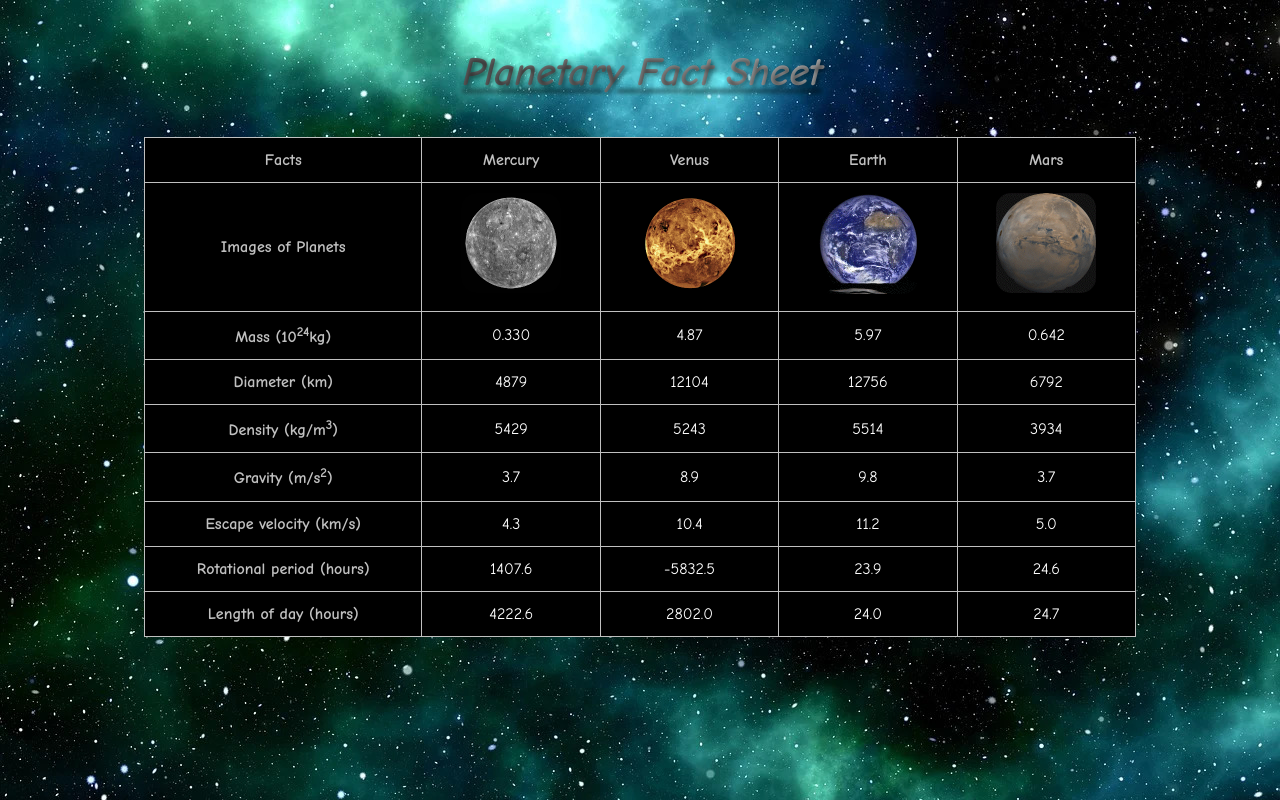
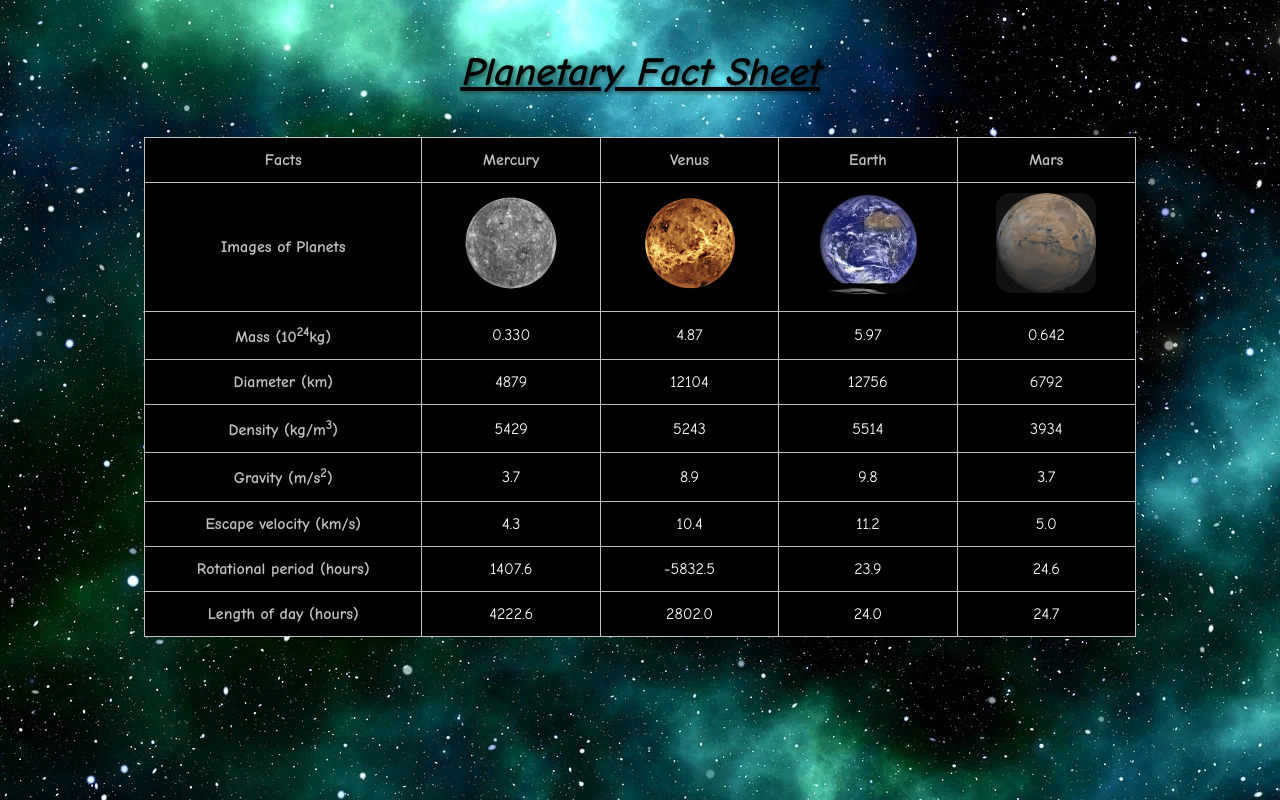
Before and after one commit to SamruddhiKakade/ITMD_361_Lab_6, a plain HTML site: page index.html in a window 1280 px wide. Drawn offline with Linux system fonts and the light colour scheme.

Commit message:
removed heading gradient

```diff
--- a/css/style.css
+++ b/css/style.css
@@ -20,10 +20,6 @@ h1.title {
   margin-bottom: 20px;
   text-decoration: underline;
   font-style: italic;
-  background: linear-gradient(to right, #000000, #ffffff);
-  color: transparent;
-  -webkit-background-clip: text;
-  background-clip: text;
 }
 
 table#planets {
```
